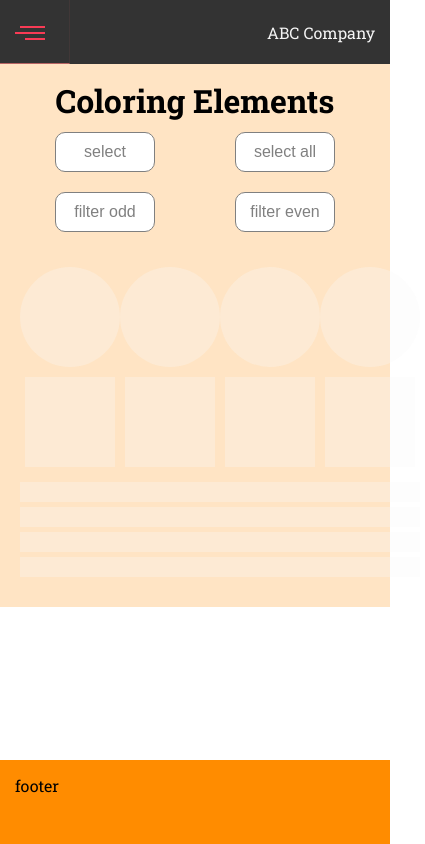
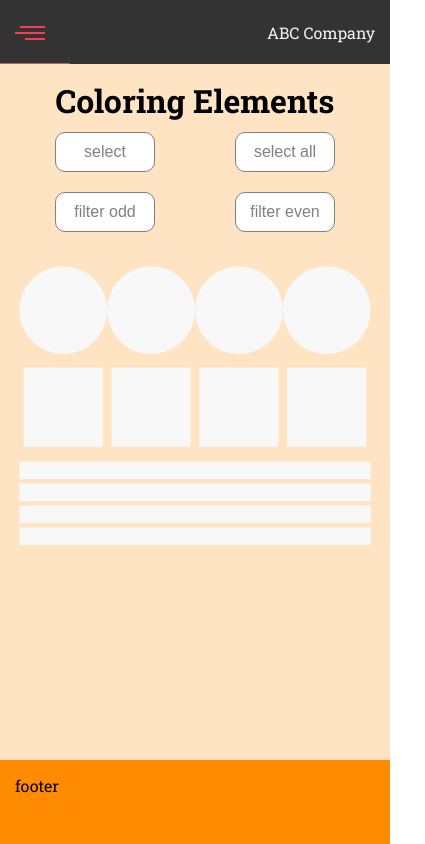
Before and after one commit to swisscodes/project-ts, a React (Create React App) app: page /projects/d3/selection in a window 390 px wide. Shown: the whole page, 425 px wide, since content can reach past the window. Built offline with nearby package versions, Linux system fonts and the light colour scheme.

Commit message:
fixed svg bugs responsiveness is now working fine.

```diff
--- a/src/components/d3/selection/Selection.tsx
+++ b/src/components/d3/selection/Selection.tsx
@@ -39,17 +39,17 @@ function Selection() {
   const data:[] = []
   const dimemsion = [{}]
   const square1Dimemsion:TsquareDimemsion = {
-    first:{x:10,y:5,width:90, height:90},
-    second:{x:110,y:5,width:90, height:90},
-    third:{x:210,y:5,width:90, height:90},
-    fourth:{x:310,y:5,width:90, height:90}
-  }
+    first:{x:10,y:10,width:90, height:90},
+    second:{x:110,y:10,width:90, height:90},
+    third:{x:210,y:10,width:90, height:90},
+    fourth:{x:310,y:10,width:90, height:90}
+  }// the viewport is 410 so = 90*4 + 10*4 and the rest of the 5 was emtpy used like padding
 
   const square2Dimemsion:TsquareDimemsion = {
-    first:{x:5,y:0,width:400, height:20},
-    second:{x:5,y:25,width:400, height:20},
-    third:{x:5,y:50,width:400, height:20},
-    fourth:{x:5,y:75,width:400, height:20}
+    first:{x:5,y:7.5,width:400, height:20},
+    second:{x:5,y:32.5,width:400, height:20},
+    third:{x:5,y:57.5,width:400, height:20},
+    fourth:{x:5,y:82.5,width:400, height:20}
   }
 
   const svgRefCircle = useRef(null);
@@ -77,20 +77,23 @@ function Selection() {
         </div>
 
         <div className='svg-wrapper'>
-          <div className='svg-main'>
-            <svg ref={svgRefCircle} className='svgselection'>
+
+            <div className='svgselection-wrap'>
+              <svg ref={svgRefCircle} className='svgselection' viewBox='0 0 410 110'>
               </svg>
             </div>
 
-          <div className='svg-main'>
-            <svg ref={svgRefSquare1} className='svgselection'>
+            <div className='svgselection-wrap'>
+              <svg ref={svgRefSquare1} className='svgselection' viewBox='0 0 410 110'>
               </svg>
             </div>
 
-          <div className='svg-main'>
-            <svg ref={svgRefSquare2} className='svgselection'>
+
+            <div className='svgselection-wrap'>
+              <svg ref={svgRefSquare2} className='svgselection' viewBox='0 0 410 110'>
               </svg>
             </div>
+
 
         </div>
 
--- a/src/components/d3/selection/selection.css
+++ b/src/components/d3/selection/selection.css
@@ -1,11 +1,9 @@
 .d3_select-main {
+    min-height: calc(90vh - var(--navbar-height));
     background-color: bisque;
 }
 
 .svg-wrapper {
-    display: flex;
-    flex-flow: column wrap;
-    align-items: center;
     padding-top: 20px;
 }
 
@@ -43,9 +41,20 @@
     background-color: aquamarine;
 } */
 
+.svgselection-wrap {
+    display: flex;
+    justify-content: center;
+    width: 100%;
+    height: 100%;
+}
+
+.svgselection {
+    max-width: 410px;
+    max-height: 110px;
+}
 
 .svgselection circle, rect {
-    fill:rgba(248, 248, 248, 0.3);
+    fill:rgba(248, 248, 248, 1);
 }
 
 .select-output {
--- a/src/index.css
+++ b/src/index.css
@@ -210,21 +210,16 @@ img {
 
 
 /* CSS UTULITY CLASSES */
-.util-15px-pad {
-  padding: 15px;
-}
+  .util-15px-pad {
+    padding: 15px;
+  }
 
 
 /** SVG utility classes **/
-.svg-main {
+/* .svg-main {
   width: 410px;
   height: 110px;
-}
-
-.svgselection {
-  width: 100%;
-  height: 100%;
-}
+} */
 
 
 @media only screen and (max-width: 600px) {
```
Lines whose indentation alone changed are shown as unchanged.
